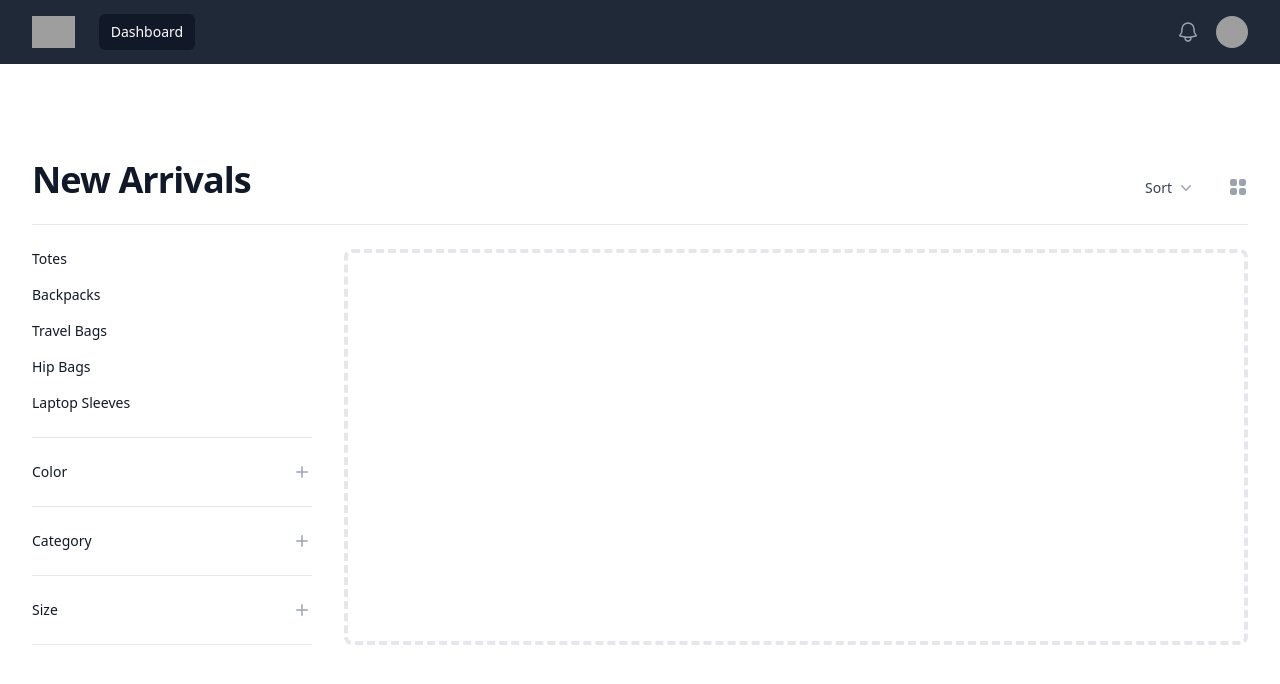
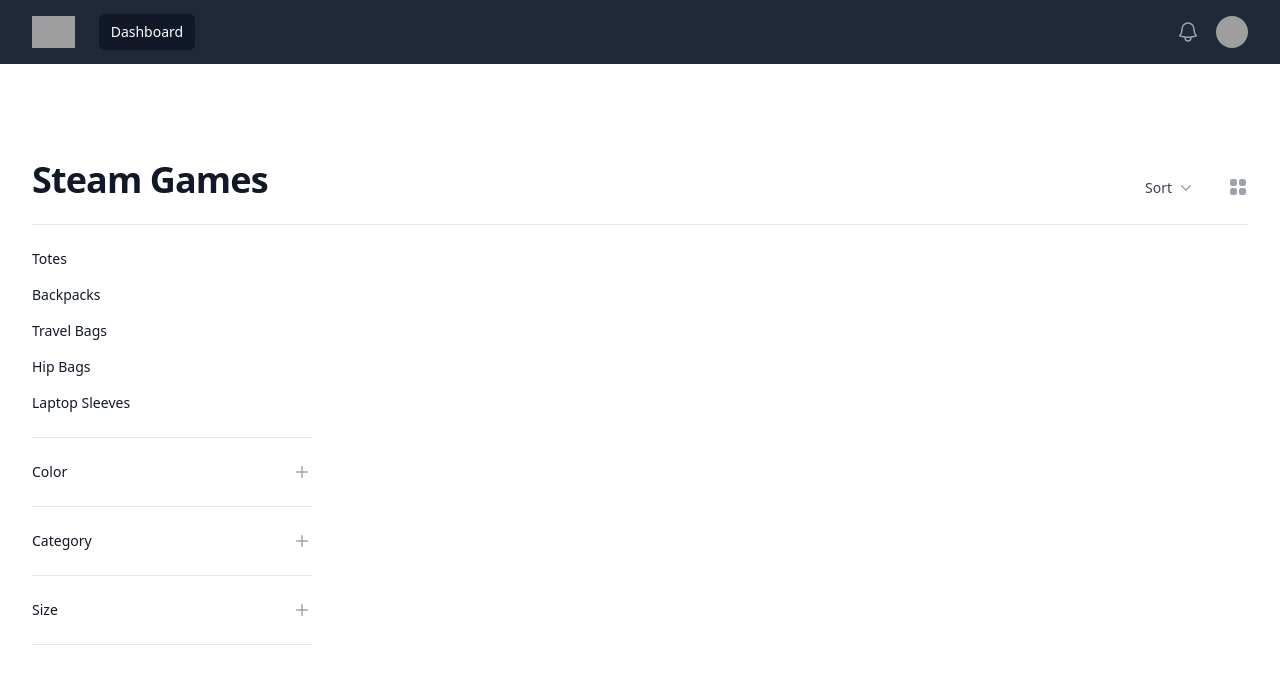
Before and after one commit to yousofalgburi/steam-games-restful, a React (Vite) app in the folder frontend/: page / in a window 1280 px wide. Shown: the top 684 px of the page. Built offline with nearby package versions, Linux system fonts and the light colour scheme; sample sign-in values are in the browser's storage; grey boxes are pictures that could not be loaded.

Commit message:
home page work done

```diff
--- a/frontend/package.json
+++ b/frontend/package.json
@@ -12,6 +12,7 @@
 		"@headlessui/react": "^1.7.8",
 		"@heroicons/react": "^2.0.14",
 		"axios": "^1.3.2",
+		"postcss-cli": "^10.1.0",
 		"react": "^18.2.0",
 		"react-dom": "^18.2.0",
 		"react-router-dom": "^6.8.0"
@@ -23,8 +24,8 @@
 		"@vitejs/plugin-react": "^3.0.0",
 		"autoprefixer": "^10.4.13",
 		"postcss": "^8.4.21",
-		"tailwindcss": "^3.2.4",
+		"tailwindcss": "^3.2.7",
 		"typescript": "^4.9.3",
-		"vite": "^4.0.0"
+		"vite": "^4.1.2"
 	}
 }
--- a/frontend/src/components/home.tsx
+++ b/frontend/src/components/home.tsx
@@ -1,4 +1,4 @@
-import { Fragment, useContext, useEffect, useState } from 'react'
+import { Fragment, useState } from 'react'
 import { Dialog, Disclosure, Menu, Transition } from '@headlessui/react'
 import { XMarkIcon } from '@heroicons/react/24/outline'
 import {
@@ -8,8 +8,6 @@ import {
 	PlusIcon,
 	Squares2X2Icon,
 } from '@heroicons/react/20/solid'
-import { AuthContext, AuthContextType } from '../context/AuthContext'
-import { useNavigate } from 'react-router-dom'
 
 const sortOptions = [
 	{ name: 'Most Popular', href: '#', current: true },
@@ -73,6 +71,7 @@ export default function Home() {
 	const [mobileFiltersOpen, setMobileFiltersOpen] = useState(false)
 
 	return (
+		<>
 			<div className='bg-white'>
 				<div>
 					{/* Mobile filter dialog */}
@@ -202,7 +201,7 @@ export default function Home() {
 					<main className='mx-auto max-w-7xl px-4 sm:px-6 lg:px-8'>
 						<div className='flex items-baseline justify-between border-b border-gray-200 pt-24 pb-6'>
 							<h1 className='text-4xl font-bold tracking-tight text-gray-900'>
-							New Arrivals
+								Steam Games
 							</h1>
 
 							<div className='flex items-center'>
@@ -348,16 +347,42 @@ export default function Home() {
 									))}
 								</form>
 
-							{/* Product grid */}
-							<div className='lg:col-span-3'>
-								{/* Replace with your content */}
-								<div className='h-96 rounded-lg border-4 border-dashed border-gray-200 lg:h-full' />
-								{/* /End replace */}
+								{/* <div className='lg:col-span-3'>
+									<div className='max-w-sm rounded overflow-hidden border border-gray-200'>
+										<img
+											className='w-full'
+											src='https://images.unsplash.com/photo-1676763133911-9ca2f7a9c13d?ixlib=rb-4.0.3&ixid=MnwxMjA3fDB8MHxwaG90by1wYWdlfHx8fGVufDB8fHx8&auto=format&fit=crop&w=1744&q=80'
+											alt='Sunset in the mountains'
+										/>
+										<div className='px-6 py-4'>
+											<div className='font-bold text-xl mb-2'>
+												The Coldest Sunset
 											</div>
+
+											<p className='text-gray-700 text-base'>
+												Lorem ipsum dolor sit amet, consectetur adipisicing
+												elit. Voluptatibus quia, nulla! Maiores et perferendis
+												eaque, exercitationem praesentium nihil.
+											</p>
+										</div>
+										<div className='px-6 pt-4 pb-2'>
+											<span className='inline-block bg-gray-200 rounded-full px-3 py-1 text-sm font-semibold text-gray-700 mr-2 mb-2'>
+												#photography
+											</span>
+											<span className='inline-block bg-gray-200 rounded-full px-3 py-1 text-sm font-semibold text-gray-700 mr-2 mb-2'>
+												#travel
+											</span>
+											<span className='inline-block bg-gray-200 rounded-full px-3 py-1 text-sm font-semibold text-gray-700 mr-2 mb-2'>
+												#winter
+											</span>
+										</div>
+									</div>
+								</div> */}
 							</div>
 						</section>
 					</main>
 				</div>
 			</div>
+		</>
 	)
 }
--- a/frontend/tailwind.config.cjs
+++ b/frontend/tailwind.config.cjs
@@ -1,6 +1,10 @@
 /** @type {import('tailwindcss').Config} */
 module.exports = {
-	content: ['./index.html', './src/**/*.{js,ts,jsx,tsx}'],
+	content: [
+		'./index.html',
+		'./src/**/*.{js,ts,jsx,tsx}',
+		'./src/components/*.tsx',
+	],
 	theme: {
 		extend: {},
 	},
```
Also changed, not shown: frontend/tsconfig.json (indentation only), 2 other files (tests, documents, lock files or other folders). Lines whose indentation alone changed are shown as unchanged.
